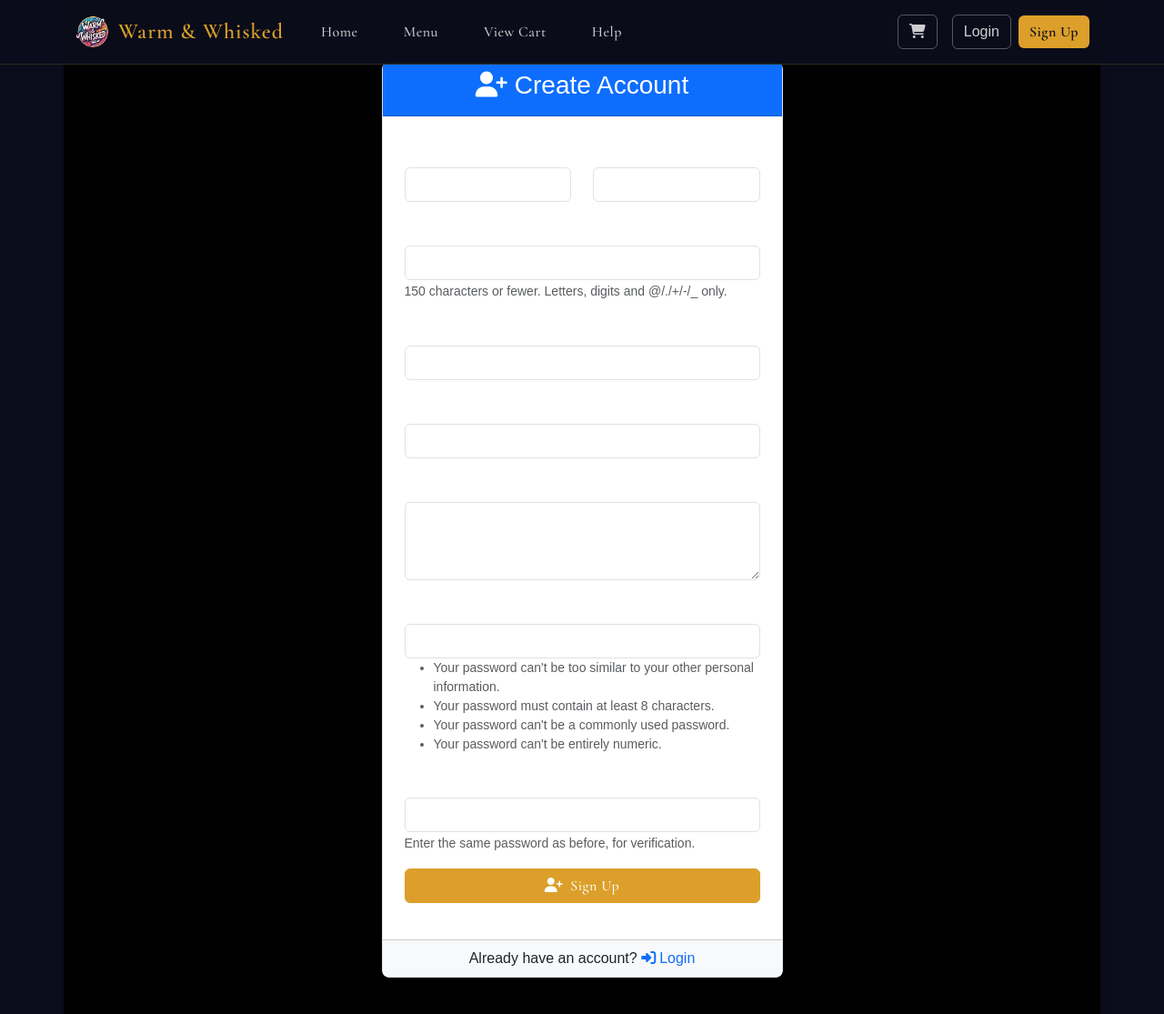
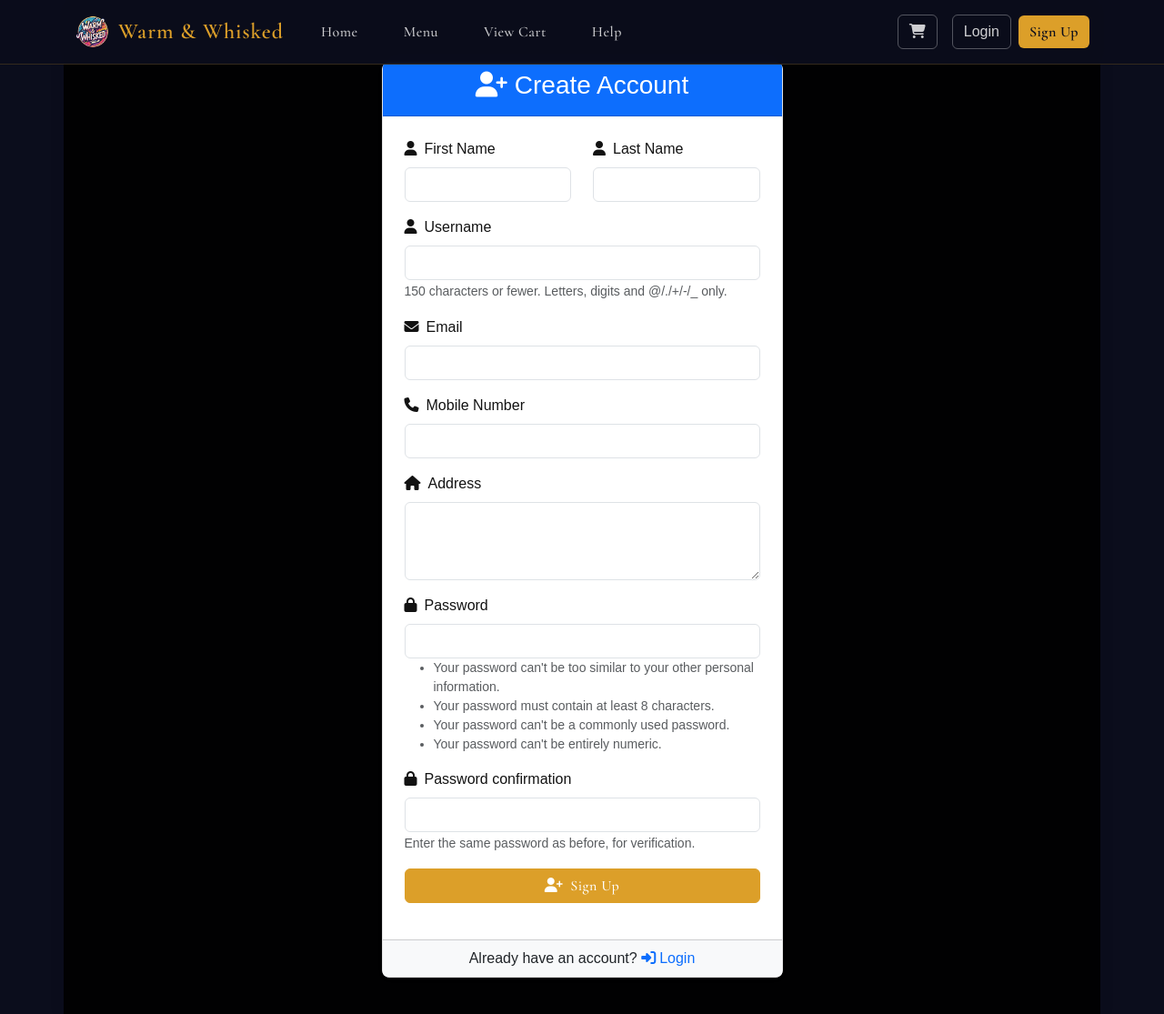
Before and after one commit to MihanTilk/BAD-Group-Project, a Django app: page /signup/ in a window 1280 px wide. Shown: the top 1115 px of the page at 91% size. Run offline with Django 5.2, Linux system fonts and the light colour scheme.

Commit message:
Fixed bugs

```diff
--- a/orders/templates/orders/pages/login.html
+++ b/orders/templates/orders/pages/login.html
@@ -21,7 +21,7 @@
                         {% endif %}
 
                         <div class="mb-3">
-                            <label for="id_username" class="form-label">
+                            <label for="id_username" class="form-label" style="color: rgba(0,0,0,0.93);">
                                 <i class="fas fa-user me-2"></i>Username
                             </label>
                             <input type="text" name="username" autofocus autocapitalize="none" autocomplete="username"
@@ -29,7 +29,7 @@
                         </div>
 
                         <div class="mb-3">
-                            <label for="id_password" class="form-label">
+                            <label for="id_password" class="form-label" style="color: rgba(0,0,0,0.93);">
                                 <i class="fas fa-lock me-2"></i>Password
                             </label>
                             <input type="password" name="password" autocomplete="current-password"
--- a/orders/templates/orders/pages/signup.html
+++ b/orders/templates/orders/pages/signup.html
@@ -22,7 +22,7 @@
 
                         <div class="row">
                             <div class="col-md-6 mb-3">
-                                <label for="id_first_name" class="form-label">
+                                <label for="id_first_name" class="form-label" style="color: rgba(0,0,0,0.93);">
                                     <i class="fas fa-user me-2"></i>First Name
                                 </label>
                                 <input type="text" name="first_name" class="form-control {% if form.first_name.errors %}is-invalid{% endif %}"
@@ -34,7 +34,7 @@
                                 {% endif %}
                             </div>
                             <div class="col-md-6 mb-3">
-                                <label for="id_last_name" class="form-label">
+                                <label for="id_last_name" class="form-label" style="color: rgba(0,0,0,0.93);">
                                     <i class="fas fa-user me-2"></i>Last Name
                                 </label>
                                 <input type="text" name="last_name" class="form-control {% if form.last_name.errors %}is-invalid{% endif %}"
@@ -48,7 +48,7 @@
                         </div>
 
                         <div class="mb-3">
-                            <label for="id_username" class="form-label">
+                            <label for="id_username" class="form-label" style="color: rgba(0,0,0,0.93);">
                                 <i class="fas fa-user me-2"></i>Username
                             </label>
                             <input type="text" name="username" class="form-control {% if form.username.errors %}is-invalid{% endif %}"
@@ -62,7 +62,7 @@
                         </div>
 
                         <div class="mb-3">
-                            <label for="id_email" class="form-label">
+                            <label for="id_email" class="form-label" style="color: rgba(0,0,0,0.93);">
                                 <i class="fas fa-envelope me-2"></i>Email
                             </label>
                             <input type="email" name="email" class="form-control {% if form.email.errors %}is-invalid{% endif %}"
@@ -75,7 +75,7 @@
                         </div>
 
                         <div class="mb-3">
-                            <label for="id_mobile_number" class="form-label">
+                            <label for="id_mobile_number" class="form-label" style="color: rgba(0,0,0,0.93);">
                                 <i class="fas fa-phone me-2"></i>Mobile Number
                             </label>
                             <input type="tel" name="mobile_number" class="form-control {% if form.mobile_number.errors %}is-invalid{% endif %}"
@@ -88,7 +88,7 @@
                         </div>
 
                         <div class="mb-3">
-                            <label for="id_address" class="form-label">
+                            <label for="id_address" class="form-label" style="color: rgba(0,0,0,0.93);">
                                 <i class="fas fa-home me-2"></i>Address
                             </label>
                             <textarea name="address" class="form-control {% if form.address.errors %}is-invalid{% endif %}"
@@ -101,7 +101,7 @@
                         </div>
 
                         <div class="mb-3">
-                            <label for="id_password1" class="form-label">
+                            <label for="id_password1" class="form-label" style="color: rgba(0,0,0,0.93);">
                                 <i class="fas fa-lock me-2"></i>Password
                             </label>
                             <input type="password" name="password1" class="form-control {% if form.password1.errors %}is-invalid{% endif %}"
@@ -122,7 +122,7 @@
                         </div>
 
                         <div class="mb-3">
-                            <label for="id_password2" class="form-label">
+                            <label for="id_password2" class="form-label" style="color: rgba(0,0,0,0.93);">
                                 <i class="fas fa-lock me-2"></i>Password confirmation
                             </label>
                             <input type="password" name="password2" class="form-control {% if form.password2.errors %}is-invalid{% endif %}"
```
Also changed, not shown: orders/static/orders/css/style.css (+13 -20 lines), orders/templates/orders/pages/cart.html (+6 -3 lines), db.sqlite3.
